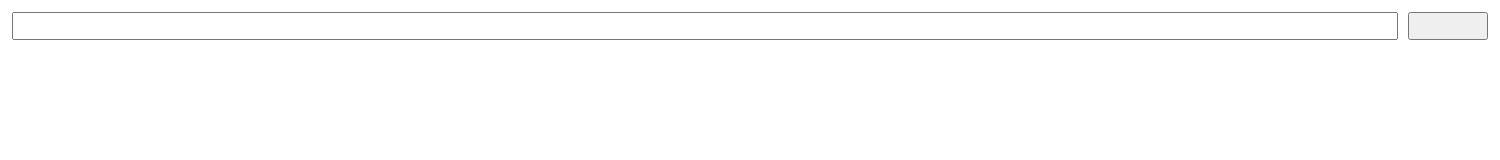
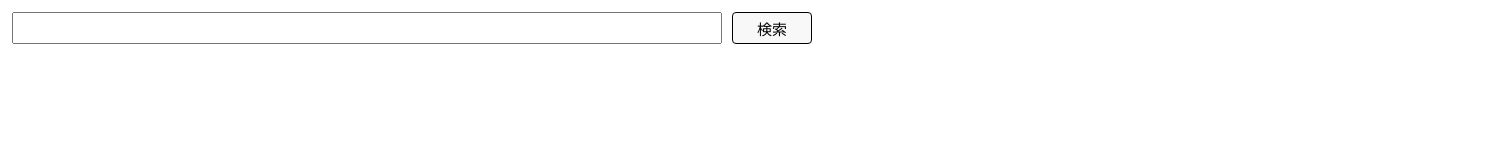
Before and after one commit to yuyu-github/Crall-FISearch, an Electron app: page renderer/main/index.html in a window 1500 px wide. Drawn offline with Linux system fonts and the light colour scheme.

Commit message:
Style: 検索エリアのスタイルを変更

```diff
--- a/renderer/main/js/tab.js
+++ b/renderer/main/js/tab.js
@@ -11,6 +11,7 @@ export function createTab() {
   searchBoxEl.classList.add('search-box');
   searchArea.appendChild(searchBoxEl);
   let searchButtonEl = document.createElement('button');
+  searchButtonEl.innerHTML = '検索';
   searchButtonEl.classList.add('search-button');
   searchArea.appendChild(searchButtonEl)
   displayedTab.appendChild(searchArea);
--- a/renderer/main/style.css
+++ b/renderer/main/style.css
@@ -6,14 +6,21 @@ body {
   display: flex;
   flex: 0;
   margin: 12px;
-  height: 28px;
+  height: 32px;
+  max-width: 800px;
 }
 
 .search-area > .search-box {
-  flex: 1
+  flex: 1;
+  font-size: 15px;
+  padding: 6px;
 }
 
 .search-area > .search-button {
   margin-left: 10px;
   width: 80px;
+  font-size: 15px;
+  background-color: #f8f8f8;
+  border: 1px black solid;
+  border-radius: 4px;
 }
```
